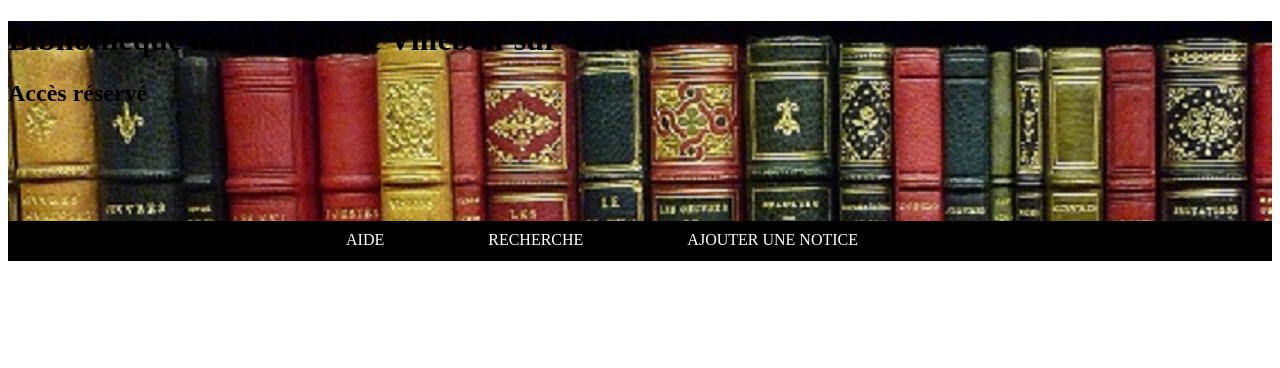
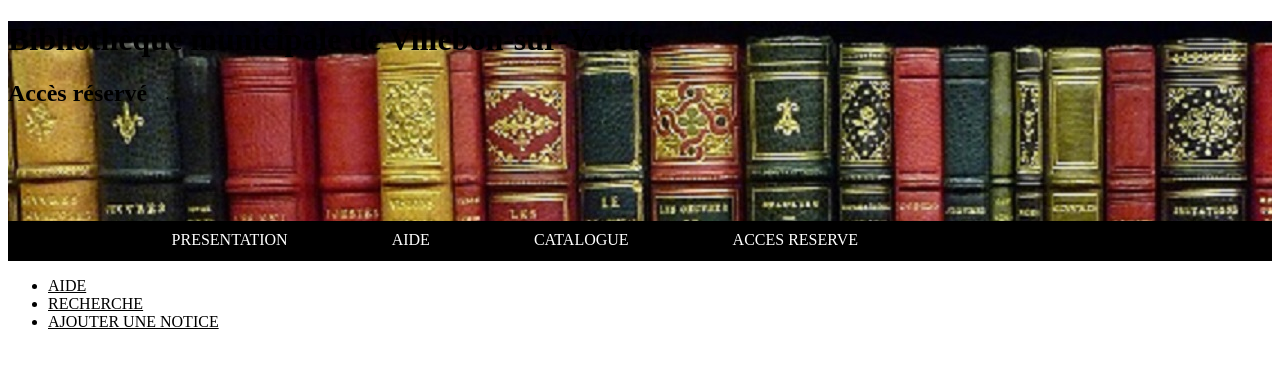
Before and after one commit to Villebon-Sur-Yvette/Projet-catalogue-PHP, a PHP site: page /page_pro.html in a window 1280 px wide. Shown: the top 368 px of the page. Run offline with PHP 8.4, Linux system fonts and the light colour scheme.

Commit message:
Page d'accueil

```diff
--- a/page_pro.html
+++ b/page_pro.html
@@ -18,12 +18,33 @@
             <div id="titrepp"><h1>Bibliothèque municipale de Villebon-sur-Yvette</h1></div>
             <h2>Accès réservé</h2>
         </header>
-        <nav id="navbar">
-            <ul id="menu" class="niveau1">
+
+        <!-- menu : présentation, aide, catalogue, accès réservé -->
+            <nav>
+                <ul id="menu" class="niveau1">
+                    <li><a href="">PRESENTATION</a>
+                        <ul class="niveau2">
+                            <li><a href="">Informations pratiques</a></li>
+                            <li><a href="">Histoire</a></li>
+                            <li><a href="">...</a>
+                            </li>
+                        </ul></li>
+                    <li><a href="aide_utilisateur.html">AIDE</a></li>
+                    <li><a href="">CATALOGUE<ul class="niveau2">
+                                <li><a href="">Recherche simple</a>
+                                </li>
+                                <li><a href="">Recherche avancée</a></li>
+                            </ul></a></li>
+                    <li><a href="page_pro.html">ACCES RESERVE</a></li>
+                </ul>
+            </nav>
+
+
+            <ul>
                 <li><a href="">AIDE</a></li>
                 <li><a href="">RECHERCHE</a></li>
                 <li><a href="">AJOUTER UNE NOTICE</a></li>
             </ul>
-                </nav>
+
     </body>
 </html>
```
Also changed, not shown: css_projet_biblio.css (+3 -5 lines), homepage.html (+7 -1 lines).
